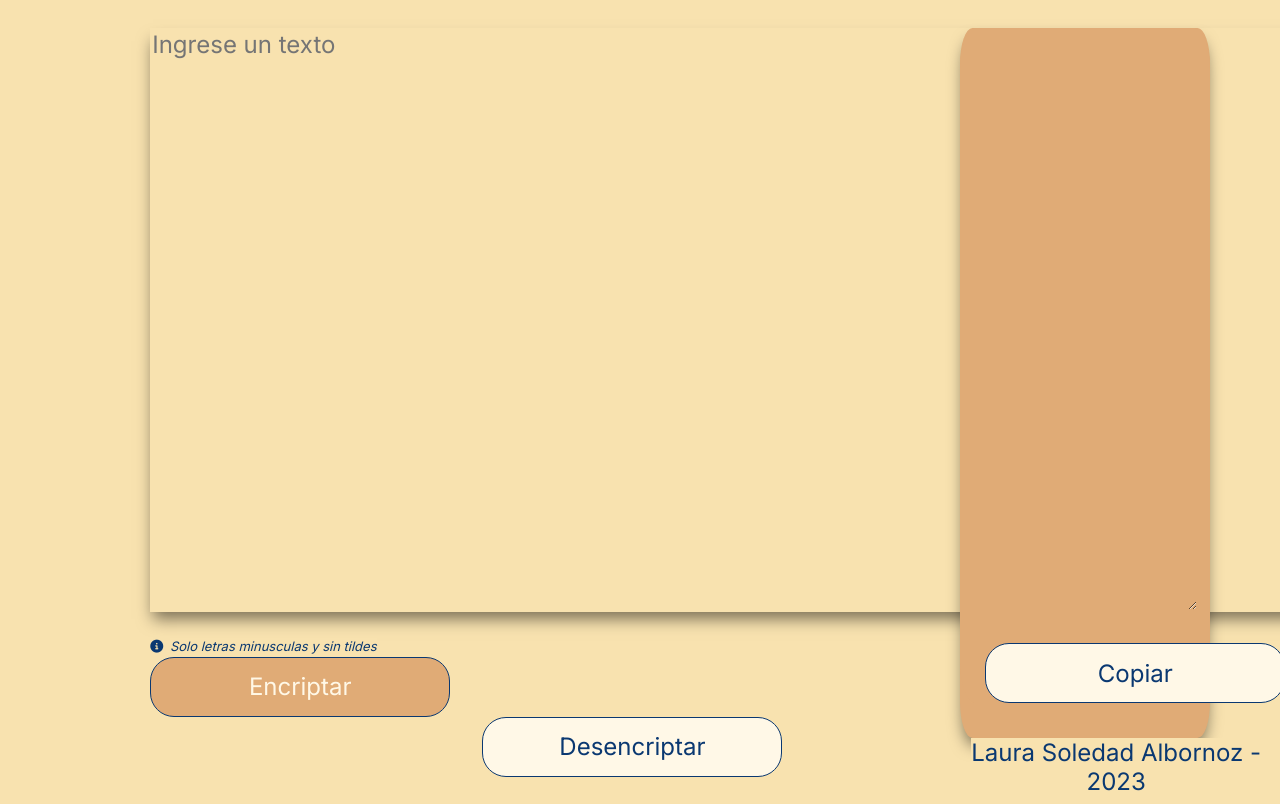
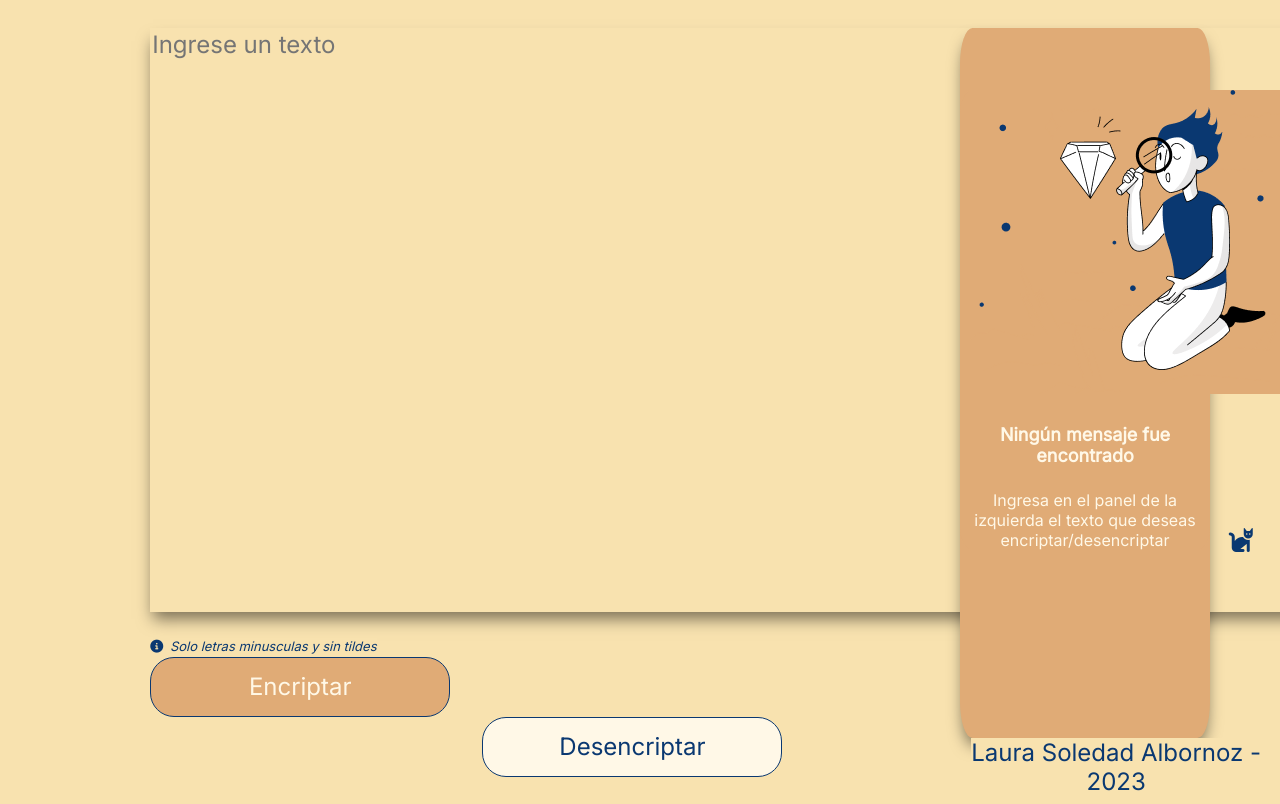
Before and after one commit to AlbLaura/encriptador-challenge-alura-g5, a plain HTML site: page Index.html in a window 1280 px wide. Shown: the part 77-881 px from the top of the page. Drawn offline with Linux system fonts and the light colour scheme.

Commit message:
actualizacion de display

```diff
--- a/Index.html
+++ b/Index.html
@@ -28,19 +28,19 @@
         </section>
 
         <article> <!-- Salida del texto encriptado/desencriptado -->
-            <div class="aviso-salida">
+            <div id="aviso-salida-imagen">
                 <img id="munheco" src="munheco.png" alt="ningun mensaje encontrado">
                 <h4>Ningún mensaje fue encontrado</h4>
                 <p>Ingresa en el panel de la izquierda el texto que deseas encriptar/desencriptar</p>
             </div>
-            <div class="text-salida">
+            <div id="aviso-salida-texto">
                 <textarea id="text-salida"></textarea>
                 <button id="copiar" class="button3">Copiar</button>
             </div>
         </article>
 
         <footer> <!-- autor -->
-            <span id="author">Laura Soledad Albornoz - 2023</span>
+            <span id="author"><i class="fa-sharp fa-solid fa-cat"></i> Laura Soledad Albornoz - 2023</span>
         </footer>
 
         <script src="logica.js"></script>
--- a/logica.js
+++ b/logica.js
@@ -2,10 +2,10 @@ var botonEncriptar = document.getElementById("encriptar");
 var botonDesencriptar = document.getElementById("desencriptar");
 var botonCopiar = document.getElementById("copiar");
 var textSalida = document.getElementById("text-salida");
-var cssSalidaText = document.getElementsByClassName("text-salida");
-var cssSalidaImagen = document.getElementsByClassName("aviso-salida");
+var cssTextoSalida = document.getElementById("aviso-salida-texto");
+var cssImagenSalida = document.getElementById("aviso-salida-imagen");
+var textEncript = "";
 var letras="ABCDEFGHIJKLMNÑOPQRSTUVWXYZÀÈÌÒÙÁÉÍÓÚÝÂÊÎÔÛÃÕÄËÏÖÜŸÅÇàèìòùáéíóúýâêîôûãõäëïöüÿåç"; // no se permiten: mayusculas, letras con tilde
-var textEncript = "";
 var vocales = ["e", "i", "a", "o", "u"];
 var vocalesEncriptadas = {
     "e":"enter",
@@ -24,27 +24,31 @@ function alertaMensaje(text, encrypt) {
 }
 
 function copiarTexto() {
-
     navigator.clipboard.writeText(textSalida.value)
     .then(() => {
-    console.log('Texto copiado al portapapeles')
+        alert('Texto copiado al portapapeles');
     })
     .catch(err => {
-        console.error('Error al copiar al portapapeles:', err)
+        console.error(err);
+        alert('Error al copiar al portapapeles');
     })
 }
 
 function validarTexto(text) {
     for (var i = 0; i < text.length; i++) {
         if(letras.indexOf(text.charAt(i), 0) != -1) {
-            console.log("no permitido");
             location.reload(true);
             return alert("Texto con mayusculas o tildes no permitido");
         }
     }
     textSalida.innerHTML = text;
-    console.log("permitido");
     return alertaMensaje(text, "Encriptado");
+}
+
+function displayAviso() {
+    cssImagenSalida.style.display = "none";
+    cssTextoSalida.style.display = "block";
+    botonCopiar.style.display = "block";
 }
 
 function encriptarMensaje() {
@@ -59,6 +63,7 @@ function encriptarMensaje() {
         }
     }
 
+    displayAviso();
     validarTexto(textEncript);
 }
 
@@ -67,6 +72,7 @@ function desencriptarMensaje() {
 
     textEncript = textIngreso.replace(/enter/gi, "e").replace(/imes/gi, "i").replace(/ai/gi, "a").replace(/ober/gi, "o").replace(/ufat/gi, "u")
 
+    displayAviso();
     validarTexto(textEncript);
 }
 
--- a/styles.css
+++ b/styles.css
@@ -56,32 +56,32 @@ footer {
 }
 /* ARTICLE */
 /*Aviso de no mensaje disponible*/
-.aviso-salida {
+#aviso-salida-imagen {
     margin-top: 25%;
-    display: none; /*cambia a Block cuando no hay texto*/
     background-color: #E0AB76;
     border-radius: 5%;
     padding: 0px 10px 0 10px;
+    display: block; /*cambia a Block cuando no hay texto*/
 }
-#munheco, .aviso-salida h4, .aviso-salida p {
+#munheco, #aviso-salida-imagen h4, #aviso-salida-imagen p {
     background-color: #E0AB76;
     text-align: center;
     color: #FFF8E7;
 }
-.aviso-salida h4 {
+#aviso-salida-imagen h4 {
     font-size: large;
 }
-.aviso-salida p {
+#aviso-salida-imagen p {
     font-size:medium;
 }
 /*Mensaje disponible*/
-.text-salida {
+#aviso-salida-texto {
     background-color: #E0AB76;
     border-radius: 6%;
 
-    display: block; /*cambia a Block cuando no hay un aviso*/
+    display: none; /*cambia a Block cuando no hay un aviso*/
 }
-.text-salida textarea {
+#aviso-salida-texto textarea {
     background-color: #E0AB76;
     color: #FFF8E7;
     width: 90%;
@@ -92,7 +92,8 @@ footer {
 #copiar {
     margin-top: 15px;
     margin-left: 10%;
-    display: block; /*cambia a Block cuando no hay un aviso*/
+
+    display: none; /*cambia a Block cuando no hay un aviso*/
 }
 /* BOTONES */
 button {
```
